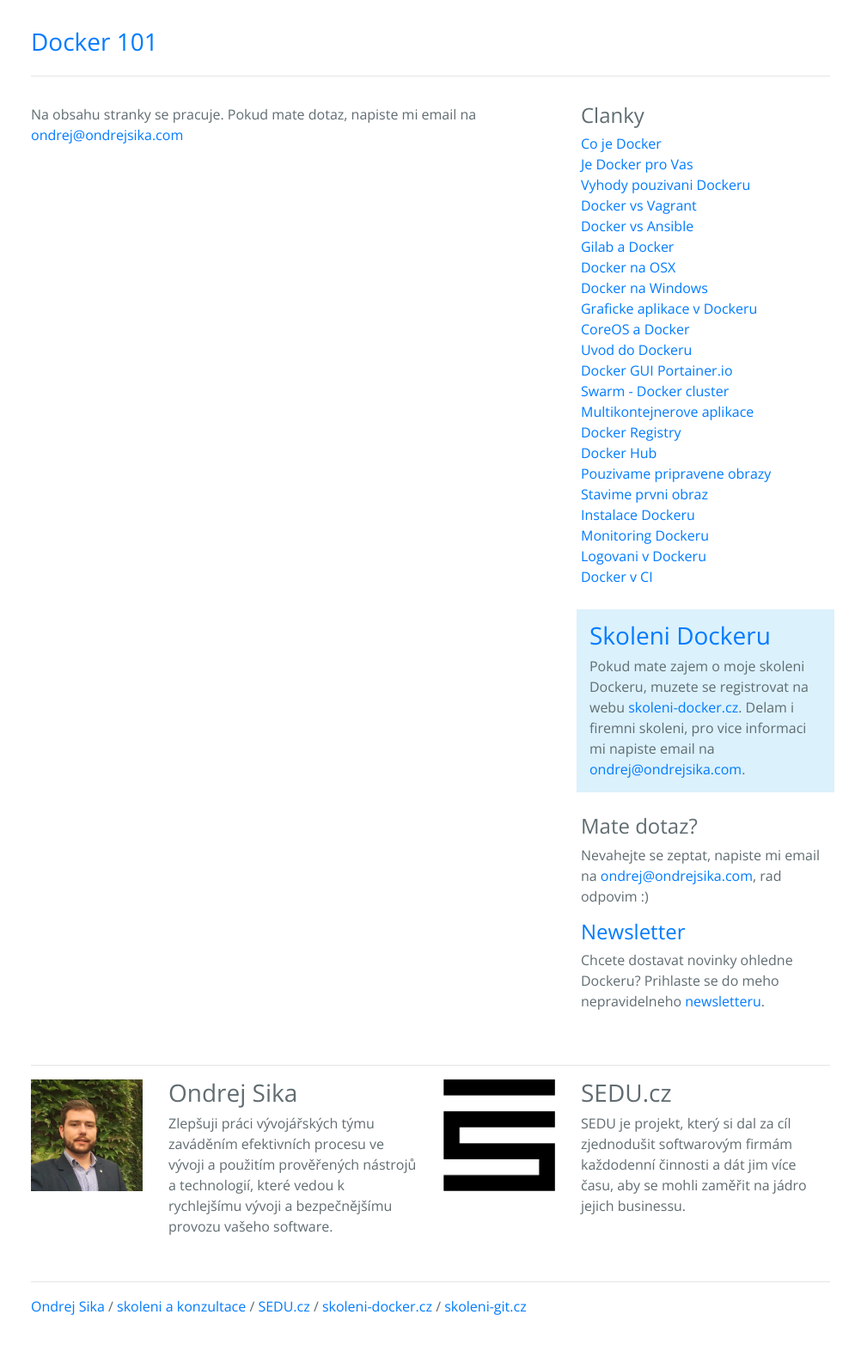
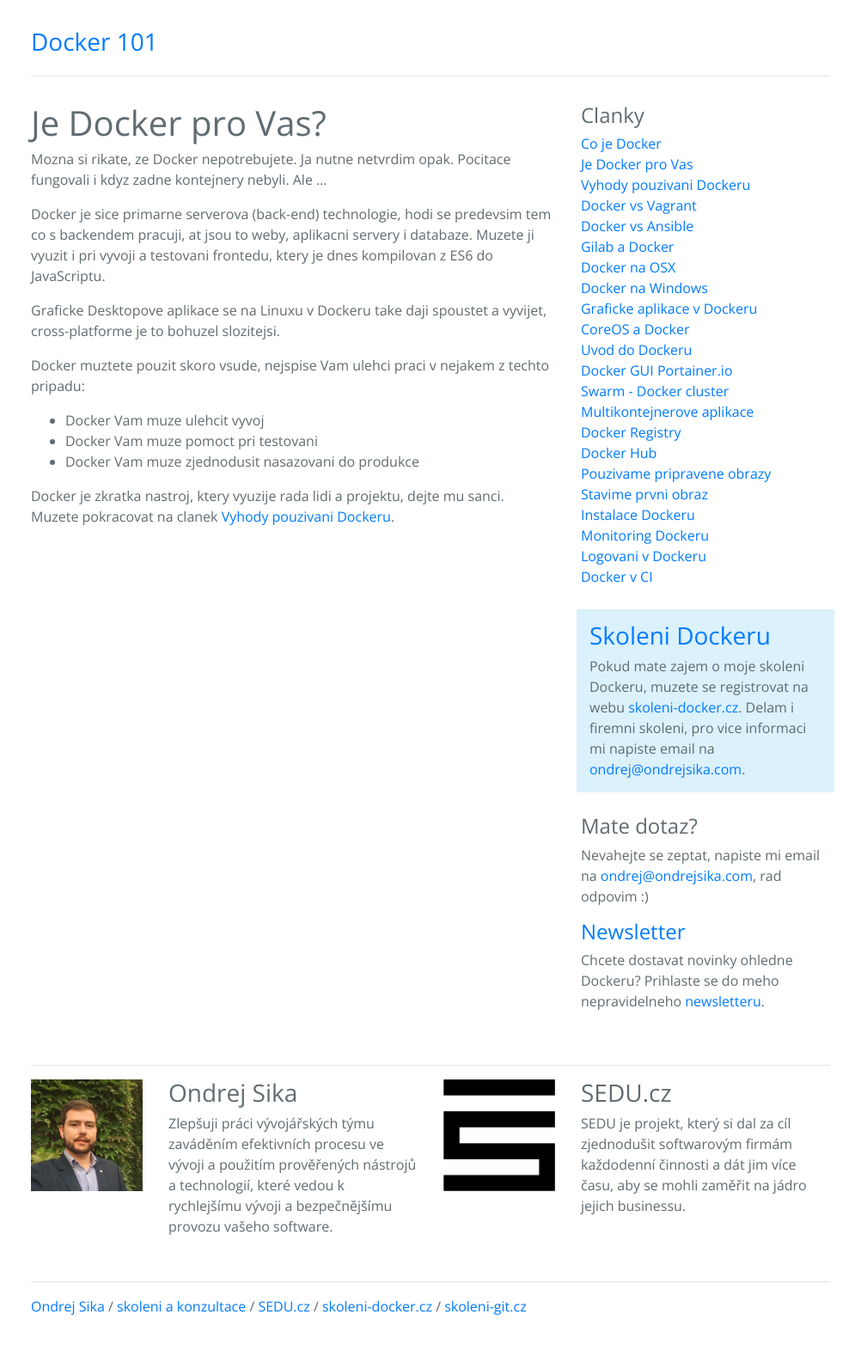
Before and after one commit to ondrejsika/docker101.cz, a Jekyll site: the page built from je-docker-pro-vas.md, in a window 1280 px wide. Shown: the whole page at 86% size, without its empty margins (139-1141 px from the left). Built offline with Jekyll 4.4.1, drawn with Linux system fonts in a browser that asks for light colours.

Commit message:
je-docker-pro-vas.md - write article

```diff
--- a/je-docker-pro-vas.md
+++ b/je-docker-pro-vas.md
@@ -1,6 +1,20 @@
 ---
 layout: default
-title: Docker 101
+title: Je Docker pro Vas?
 ---
 
-Na obsahu stranky se pracuje. Pokud mate dotaz, napiste mi email na <ondrej@ondrejsika.com>
+# Je Docker pro Vas?
+
+Mozna si rikate, ze Docker nepotrebujete. Ja nutne netvrdim opak. Pocitace fungovali i kdyz zadne kontejnery nebyli. Ale ...
+
+Docker je sice primarne serverova (back-end) technologie, hodi se predevsim tem co s backendem pracuji, at jsou to weby, aplikacni servery i databaze. Muzete ji vyuzit i pri vyvoji a testovani frontedu, ktery je dnes kompilovan z ES6 do JavaScriptu.
+
+Graficke Desktopove aplikace se na Linuxu v Dockeru take daji spoustet a vyvijet, cross-platforme je to bohuzel slozitejsi.
+
+Docker muztete pouzit skoro vsude, nejspise Vam ulehci praci v nejakem z techto pripadu:
+
+- Docker Vam muze ulehcit vyvoj
+- Docker Vam muze pomoct pri testovani
+- Docker Vam muze zjednodusit nasazovani do produkce
+
+Docker je zkratka nastroj, ktery vyuzije rada lidi a projektu, dejte mu sanci. Muzete pokracovat na clanek [Vyhody pouzivani Dockeru](/vyhody-pouzivani-dockeru.html).
```
